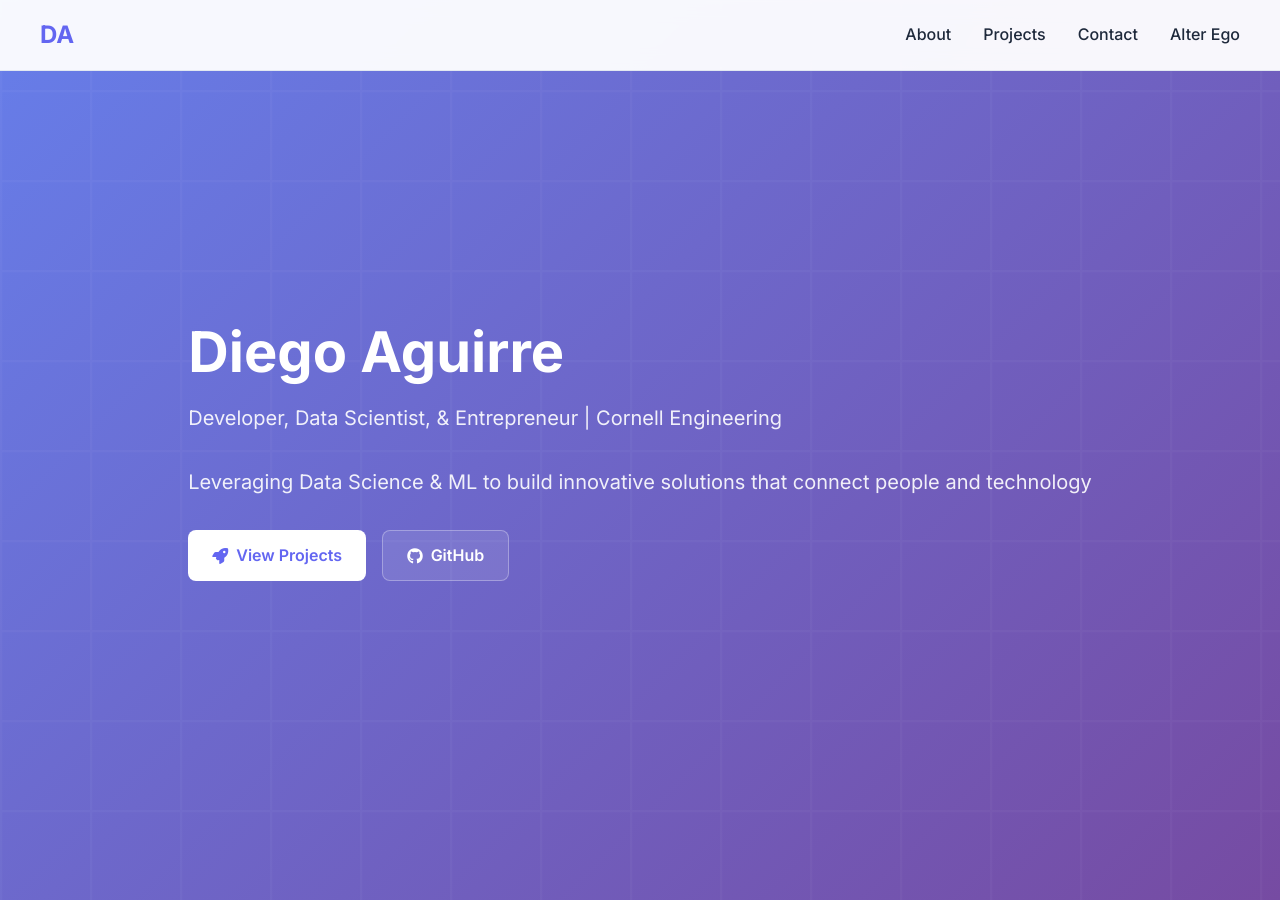
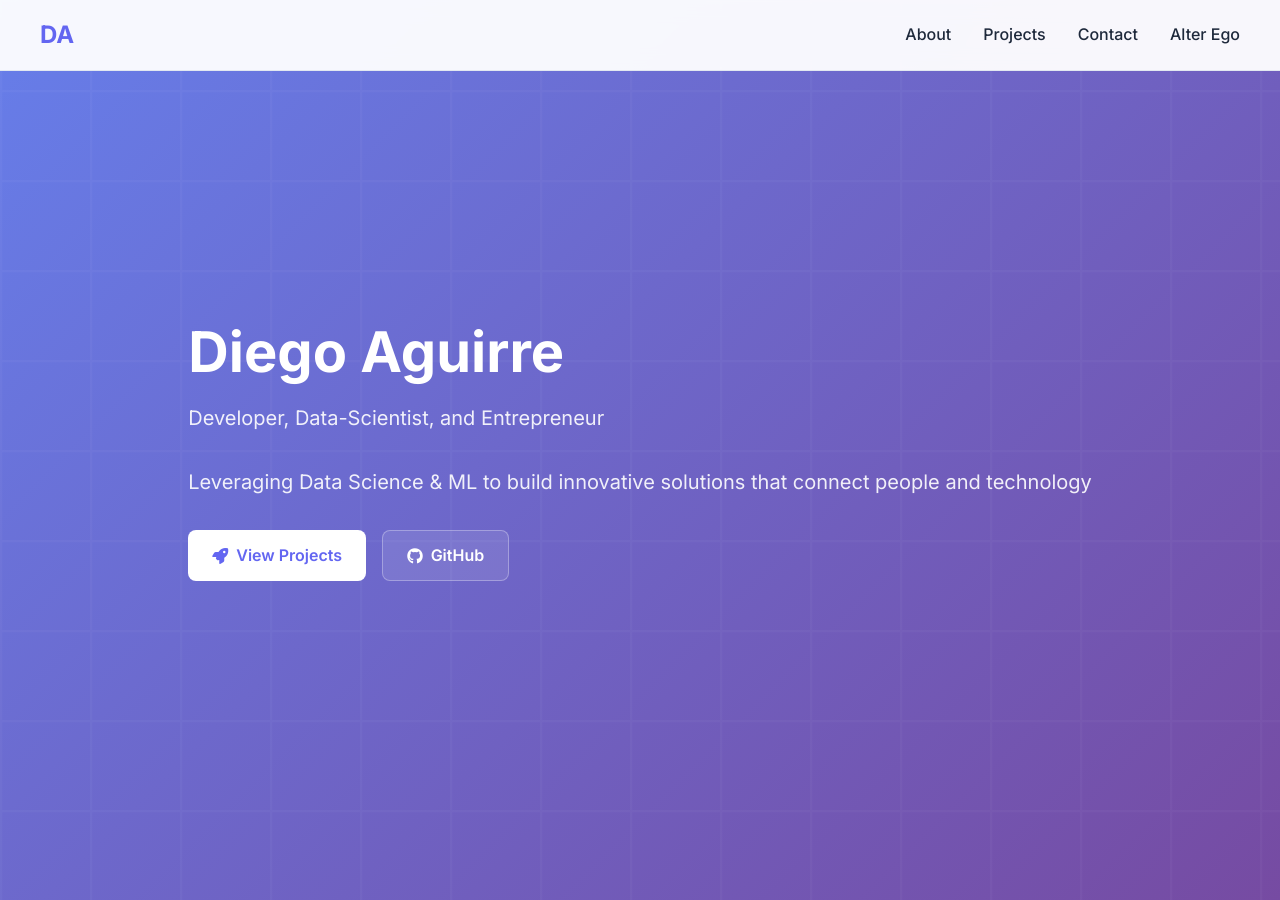
Before and after one commit to insdaguirre/insdaguirre.github.io, a Jekyll site: the page built from index.html, in a window 1280 px wide and 900 px high. Built offline with Jekyll 4.4.1, drawn with Linux system fonts in a browser that asks for light colours.

Commit message:
fixed site, SEO stuff, neeed to reindex in google search console

```diff
--- a/_config.yml
+++ b/_config.yml
@@ -1,8 +1,8 @@
 # Site settings
-title: Diego Aguirre - Data Scientist & Entrepreneur
+title: Diego Aguirre - Developer, Data-Scientist, and Entrepreneur
 email: contact@diegoaguirre.com
 description: >- # this means to ignore newlines until "baseurl:"
-  Diego Aguirre - Data Scientist and Entrepreneur at Cornell University.
+  Diego Aguirre - Developer, Data-Scientist, and Entrepreneur.
   Expert in Machine Learning, Financial Engineering, Python, and Data Science.
   View my projects, skills, and professional portfolio.
 baseurl: "" # the subpath of your site, e.g. /blog
@@ -72,8 +72,8 @@
 theme_settings:
   # Meta
   meta:
-    title: "Diego Aguirre - Data Scientist & Entrepreneur"
-    description: "Senior at Cornell University studying Data Science and Physics. Passionate about ML, Financial Engineering, and building innovative solutions."
+    title: "Diego Aguirre - Developer, Data-Scientist, and Entrepreneur"
+    description: "Developer, Data-Scientist, and Entrepreneur"
     keywords: "data science, machine learning, financial engineering, cornell university, python, entrepreneur"
     author: "Diego Aguirre"
     url: "https://insdaguirre.github.io"
--- a/_layouts/default.html
+++ b/_layouts/default.html
@@ -16,12 +16,12 @@
       "@context": "https://schema.org",
       "@type": "Person",
       "name": "Diego Aguirre",
-      "jobTitle": "Data Scientist & Entrepreneur",
+      "jobTitle": "Developer, Data-Scientist, and Entrepreneur",
       "alumniOf": {
         "@type": "Organization",
         "name": "Cornell University"
       },
-      "description": "Data Scientist and Entrepreneur specializing in Machine Learning, Financial Engineering, and Data Science",
+      "description": "Developer, Data-Scientist, and Entrepreneur specializing in Machine Learning, Financial Engineering, and Data Science",
       "url": "https://insdaguirre.github.io",
       "sameAs": [
         "https://github.com/insdaguirre",
--- a/index.html
+++ b/index.html
@@ -1,7 +1,7 @@
 ---
 layout: default
-title: Diego Aguirre - Developer, Data Scientist, & Entrepreneur
-description: Senior at Cornell Engineering studying Data Science and Physics. Passionate about ML, Full-Stack Development, and building innovative solutions.
+title: Diego Aguirre - Developer, Data-Scientist, and Entrepreneur
+description: Developer, Data-Scientist, and Entrepreneur
 ---
 
     <!-- Header -->
@@ -25,7 +25,7 @@
     <div class="container">
         <div class="hero-content fade-in-up">
             <h1>Diego Aguirre</h1>
-            <p>Developer, Data Scientist, & Entrepreneur | Cornell Engineering</p>
+            <p>Developer, Data-Scientist, and Entrepreneur</p>
             <p>Leveraging Data Science & ML to build innovative solutions that connect people and technology</p>
             <div class="cta-buttons">
                 <a href="#projects" class="btn btn-primary">
```
